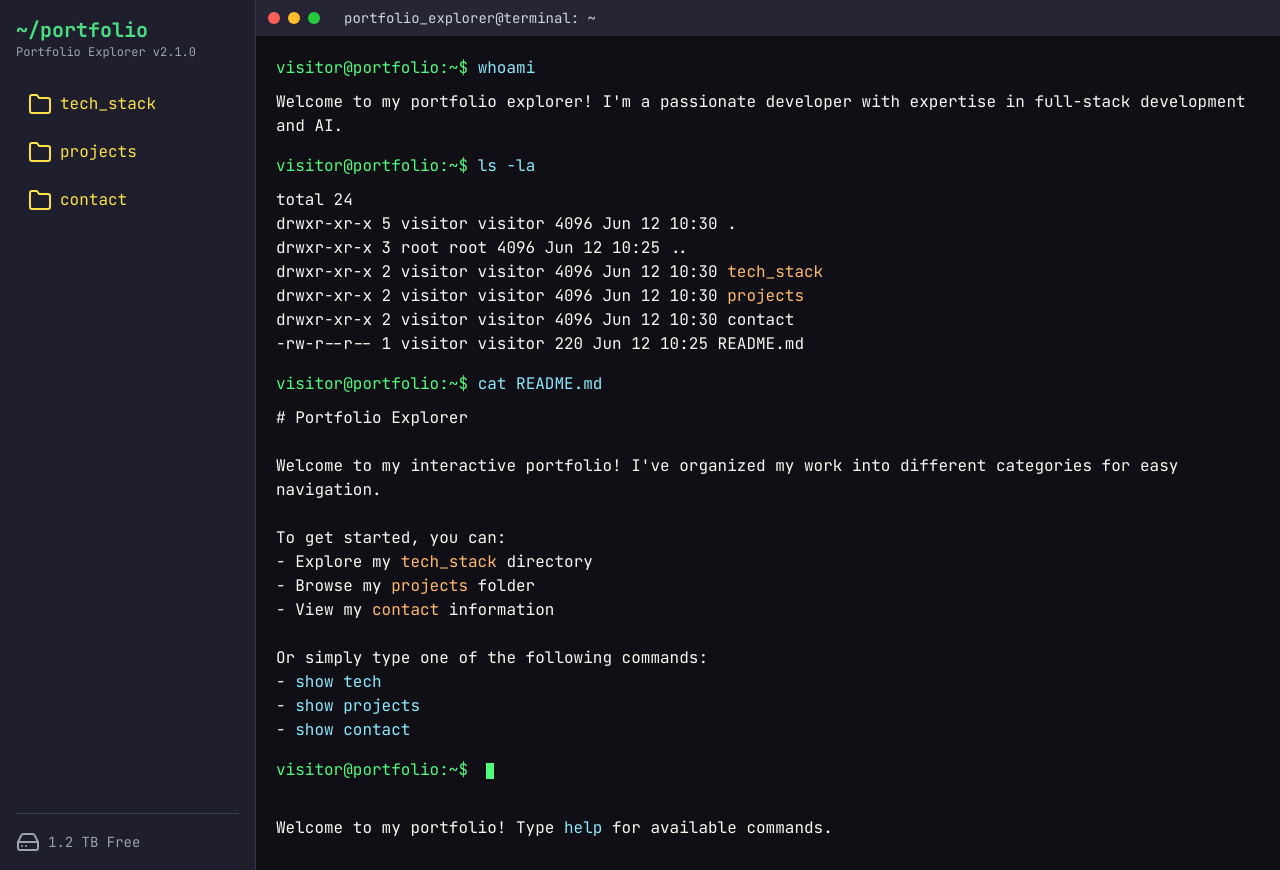
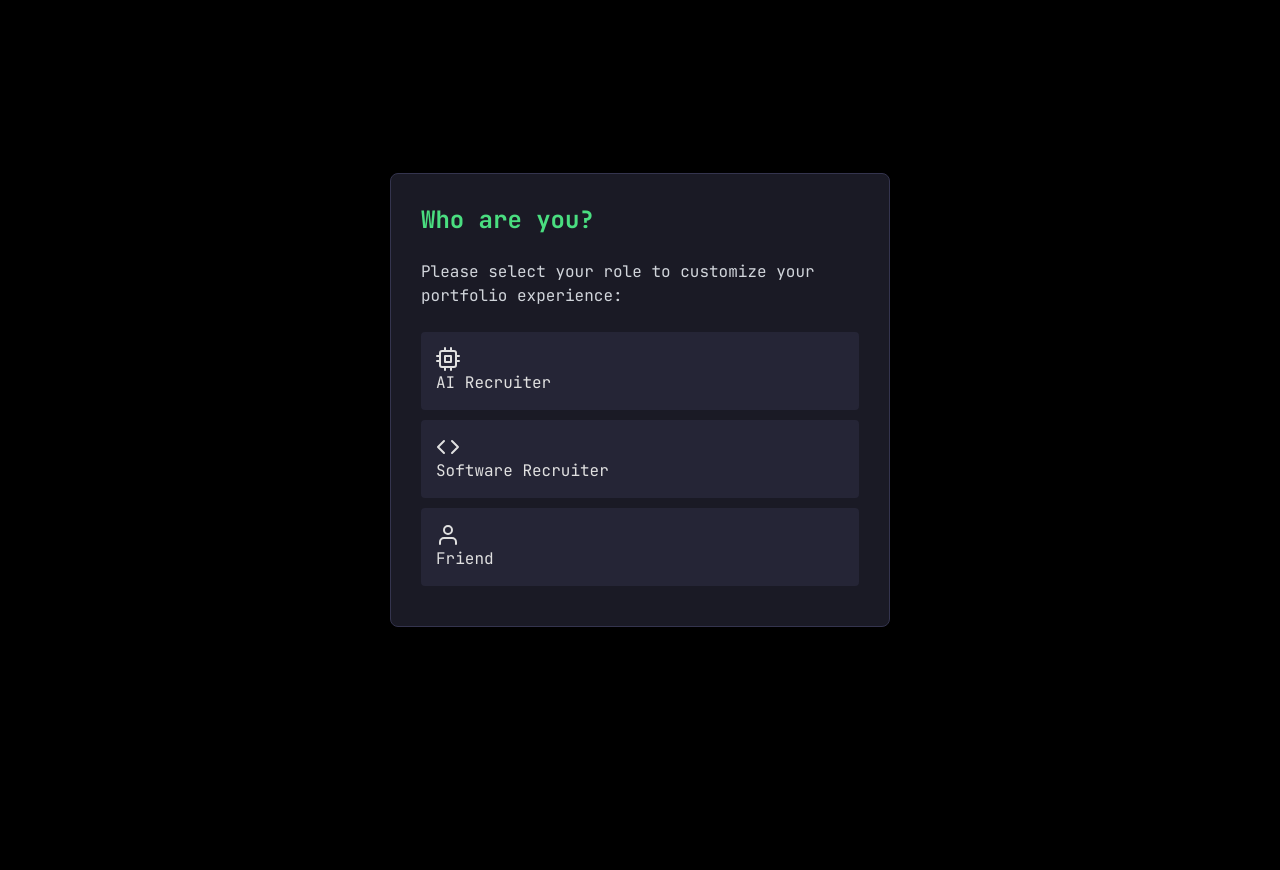
Before and after one commit to prblydv/pf, a plain HTML site: page index.html in a window 1280 px wide. After the commit the page ends 800 px from the top, so only its background shows below. Drawn offline with nearby package versions, Linux system fonts and the light colour scheme.

Commit message:
new website

```diff
--- a/index.html
+++ b/index.html
@@ -15,8 +15,8 @@
         @import url('https://fonts.googleapis.com/css2?family=JetBrains+Mono:wght@400;500;700&display=swap');
         body {
             font-family: 'JetBrains Mono', monospace;
-            background-color: #0f0f15;
-            color: #e0e0e0;
+            background-color: #000;
+            color: #00ff00;
             overflow: hidden;
         }
         .terminal-window {
@@ -110,10 +110,110 @@
             margin-left: 4px;
             vertical-align: middle;
         }
+        .boot-screen {
+            position: fixed;
+            top: 0;
+            left: 0;
+            width: 100%;
+            height: 100%;
+            background-color: #000;
+            z-index: 1000;
+            display: flex;
+            flex-direction: column;
+            justify-content: center;
+            align-items: center;
+            color: #00ff00;
+            font-family: 'Courier New', monospace;
+        }
+        .boot-text {
+            white-space: pre-wrap;
+            text-align: left;
+            max-width: 800px;
+            padding: 20px;
+            line-height: 1.5;
+        }
+        .dialog-box {
+            position: fixed;
+            top: 0;
+            left: 0;
+            width: 100%;
+            height: 100%;
+            background-color: rgba(0, 0, 0, 0.8);
+            z-index: 1000;
+            display: none;
+            justify-content: center;
+            align-items: center;
+        }
+        .dialog-content {
+            background-color: #1a1a25;
+            border-radius: 8px;
+            padding: 30px;
+            width: 90%;
+            max-width: 500px;
+            box-shadow: 0 10px 30px rgba(0, 0, 0, 0.5);
+            border: 1px solid #34344e;
+        }
+        .dialog-option {
+            display: block;
+            width: 100%;
+            padding: 15px;
+            margin: 10px 0;
+            background-color: #252536;
+            color: #e0e0e0;
+            border: none;
+            border-radius: 4px;
+            text-align: left;
+            cursor: pointer;
+            transition: all 0.2s;
+        }
+        .dialog-option:hover {
+            background-color: #44475a;
+            transform: translateX(5px);
+        }
+        .loading-bar {
+            width: 300px;
+            height: 20px;
+            background-color: #333;
+            border-radius: 10px;
+            margin: 20px 0;
+            overflow: hidden;
+        }
+        .loading-fill {
+            height: 100%;
+            width: 0%;
+            background-color: #00ff00;
+            transition: width 0.5s;
+        }
     </style>
 </head>
 <body class="h-screen flex flex-col">
-    <div class="flex-1 flex flex-col md:flex-row">
+    <!-- Boot Screen -->
+    <div id="boot-screen" class="boot-screen">
+        <div class="boot-text" id="boot-text"></div>
+        <div class="loading-bar">
+            <div class="loading-fill" id="loading-fill"></div>
+        </div>
+        <div id="boot-status">Initializing system...</div>
+    </div>
+
+    <!-- Visitor Type Dialog -->
+    <div id="visitor-dialog" class="dialog-box">
+        <div class="dialog-content">
+            <h2 class="text-2xl font-bold text-green-400 mb-6">Who are you?</h2>
+            <p class="text-gray-300 mb-6">Please select your role to customize your portfolio experience:</p>
+            <button class="dialog-option" onclick="setVisitorType('ai')">
+                <i data-feather="cpu" class="mr-2"></i> AI Recruiter
+            </button>
+            <button class="dialog-option" onclick="setVisitorType('software')">
+                <i data-feather="code" class="mr-2"></i> Software Recruiter
+            </button>
+            <button class="dialog-option" onclick="setVisitorType('friend')">
+                <i data-feather="user" class="mr-2"></i> Friend
+            </button>
+        </div>
+    </div>
+
+    <div class="flex-1 flex flex-col md:flex-row" id="main-content" style="display: none;">
         <!-- Sidebar -->
         <div class="explorer-sidebar w-full md:w-64 p-4 flex flex-col">
             <div class="mb-6">
@@ -700,16 +800,71 @@
             terminalBody.scrollTop = terminalBody.scrollHeight;
         }
 
-        // Initialize with a welcome message
+        // Boot sequence
+        function bootSystem() {
+            const bootText = document.getElementById('boot-text');
+            const loadingFill = document.getElementById('loading-fill');
+            const bootStatus = document.getElementById('boot-status');
+            const bootScreen = document.getElementById('boot-screen');
+            const mainContent = document.getElementById('main-content');
+            const visitorDialog = document.getElementById('visitor-dialog');
+
+            const bootMessages = [
+                "Starting kernel...",
+                "Initializing hardware...",
+                "Loading drivers...",
+                "Mounting filesystems...",
+                "Starting system services...",
+                "Loading user environment...",
+                "Initializing portfolio explorer...",
+                "System ready!"
+            ];
+
+            let progress = 0;
+            let messageIndex = 0;
+
+            const bootInterval = setInterval(() => {
+                progress += 5;
+                loadingFill.style.width = progress + '%';
+
+                if (progress % 15 === 0 && messageIndex < bootMessages.length) {
+                    bootText.innerHTML += bootMessages[messageIndex] + '\n';
+                    bootStatus.textContent = bootMessages[messageIndex];
+                    messageIndex++;
+                }
+
+                if (progress >= 100) {
+                    clearInterval(bootInterval);
+                    setTimeout(() => {
+                        bootScreen.style.display = 'none';
+                        visitorDialog.style.display = 'flex';
+                    }, 500);
+                }
+            }, 100);
+        }
+
+        // Set visitor type and show content
+        function setVisitorType(type) {
+            visitorType = type;
+            document.getElementById('visitor-dialog').style.display = 'none';
+            document.getElementById('main-content').style.display = 'flex';
+
+            // Customize content based on visitor type
+            if (type === 'ai') {
+                // Show AI projects by default
+                setTimeout(() => showContent('ai'), 1000);
+            } else if (type === 'software') {
+                // Show software projects by default
+                setTimeout(() => showContent('software'), 1000);
+            } else {
+                // Show both for friends
+                setTimeout(() => showContent('projects'), 1000);
+            }
+        }
+
+        // Initialize with boot sequence
         window.onload = function() {
-            setTimeout(() => {
-                const terminalBody = document.getElementById('terminal-body');
-                const welcomeLine = document.createElement('div');
-                welcomeLine.className = 'terminal-line output';
-                welcomeLine.innerHTML = '<br>Welcome to my portfolio! Type <span class="command">help</span> for available commands.';
-                terminalBody.appendChild(welcomeLine);
-                terminalBody.scrollTop = terminalBody.scrollHeight;
-            }, 1000);
+            bootSystem();
         };
     </script>
 </body>
```
